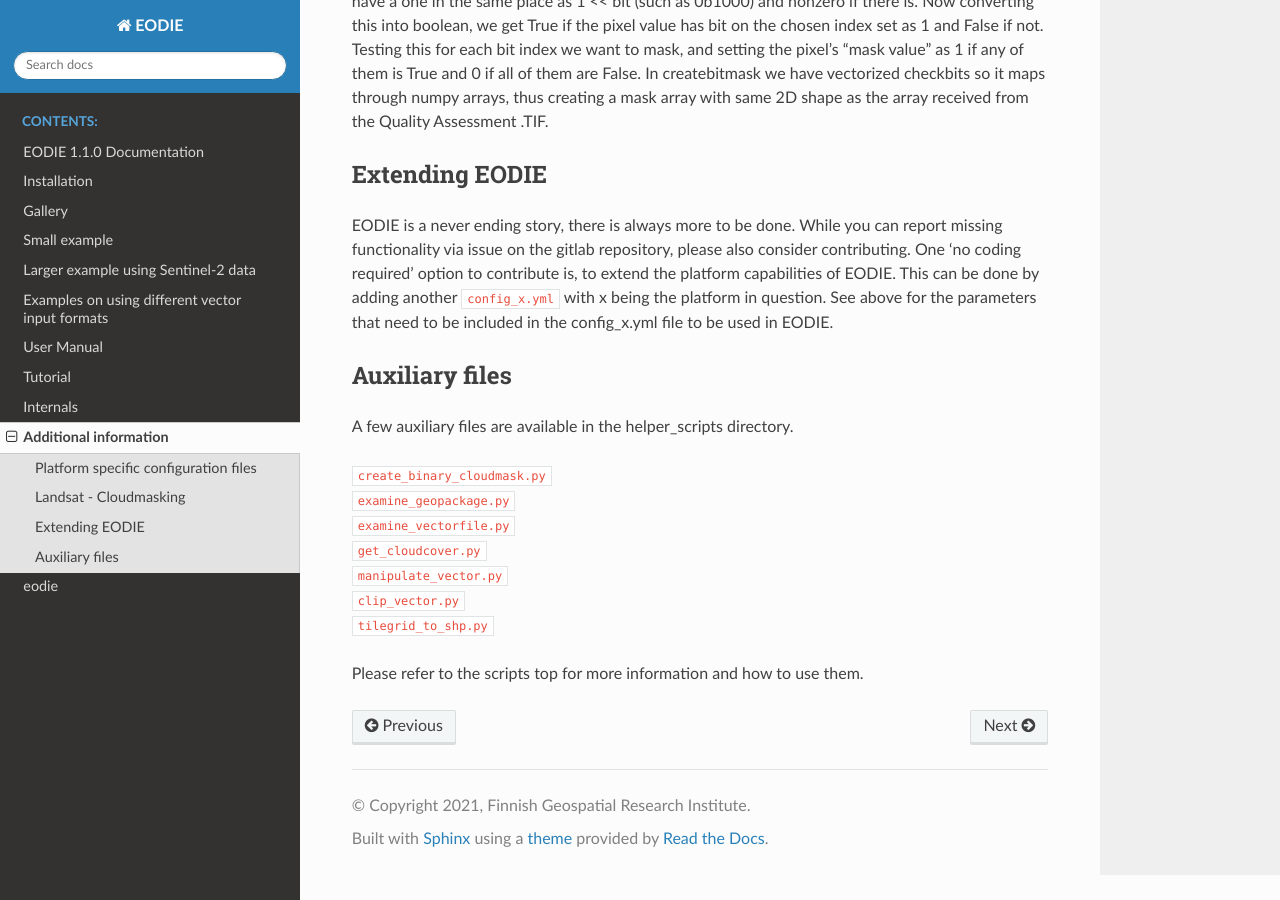
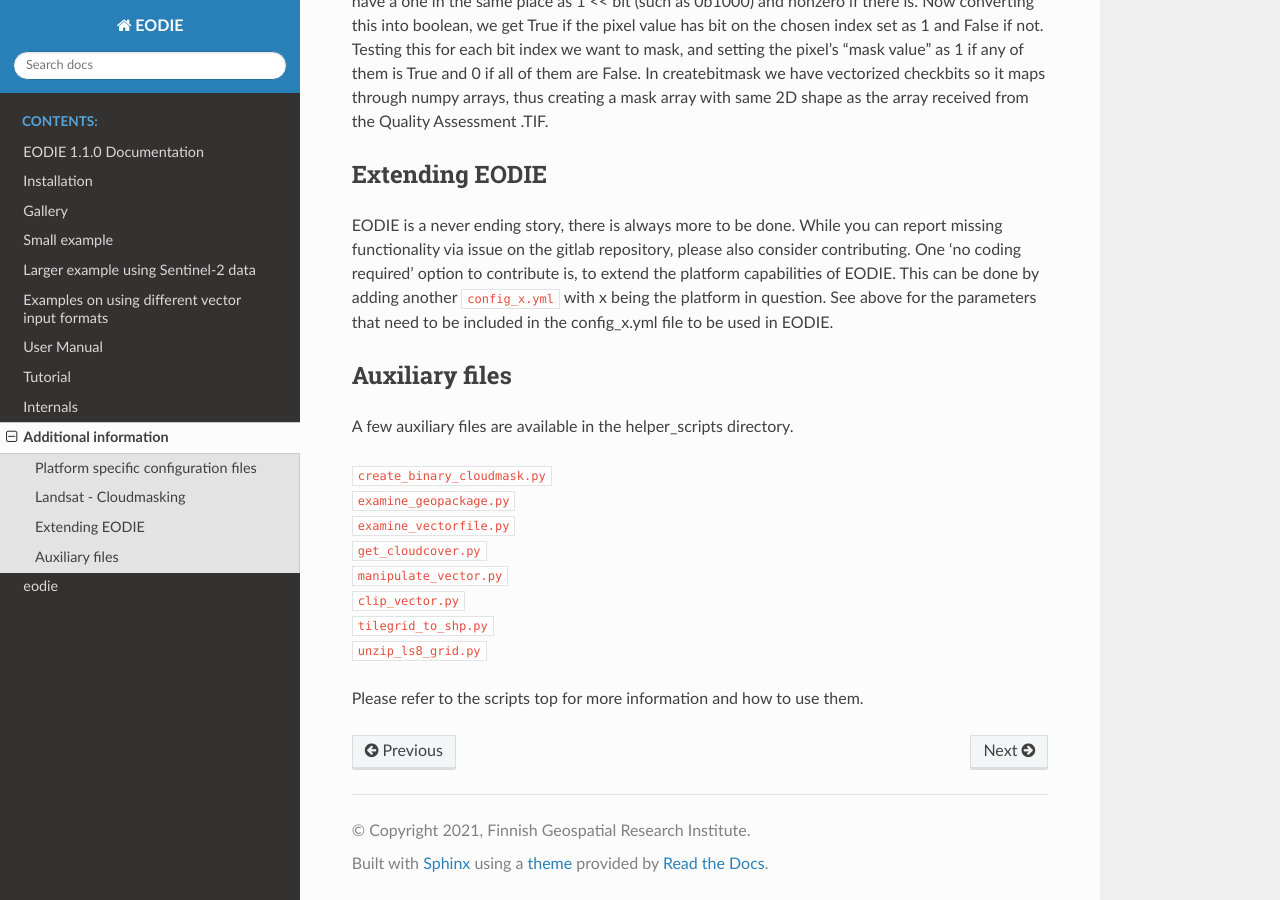
Before and after one commit to samumantha/EODIE, a Sphinx documentation site: the page built from docs/More.rst, in a window 1280 px wide and 900 px high, scrolled down 1517 px. Built offline with Sphinx 7.4.7 and the Read the Docs theme 2.0.0, drawn with Linux system fonts in a browser that asks for light colours.

Commit message:
Added unzip_ls8_grid.py to auxiliary scripts

```diff
--- a/docs/More.rst
+++ b/docs/More.rst
@@ -100,5 +100,6 @@ A few auxiliary files are available in the helper_scripts directory.
 | ``manipulate_vector.py``
 | ``clip_vector.py``
 | ``tilegrid_to_shp.py``
+| ``unzip_ls8_grid.py``
 
 Please refer to the scripts top for more information and how to use them.
```
